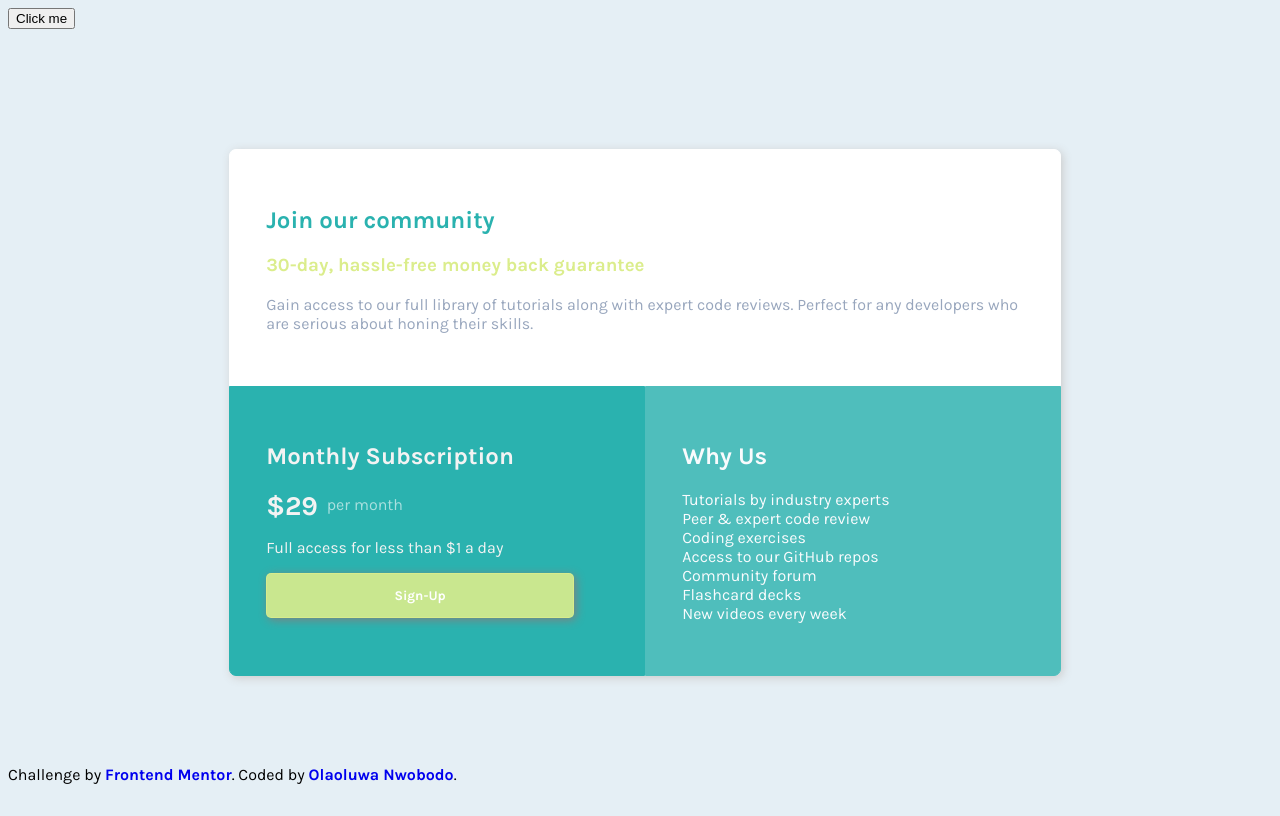
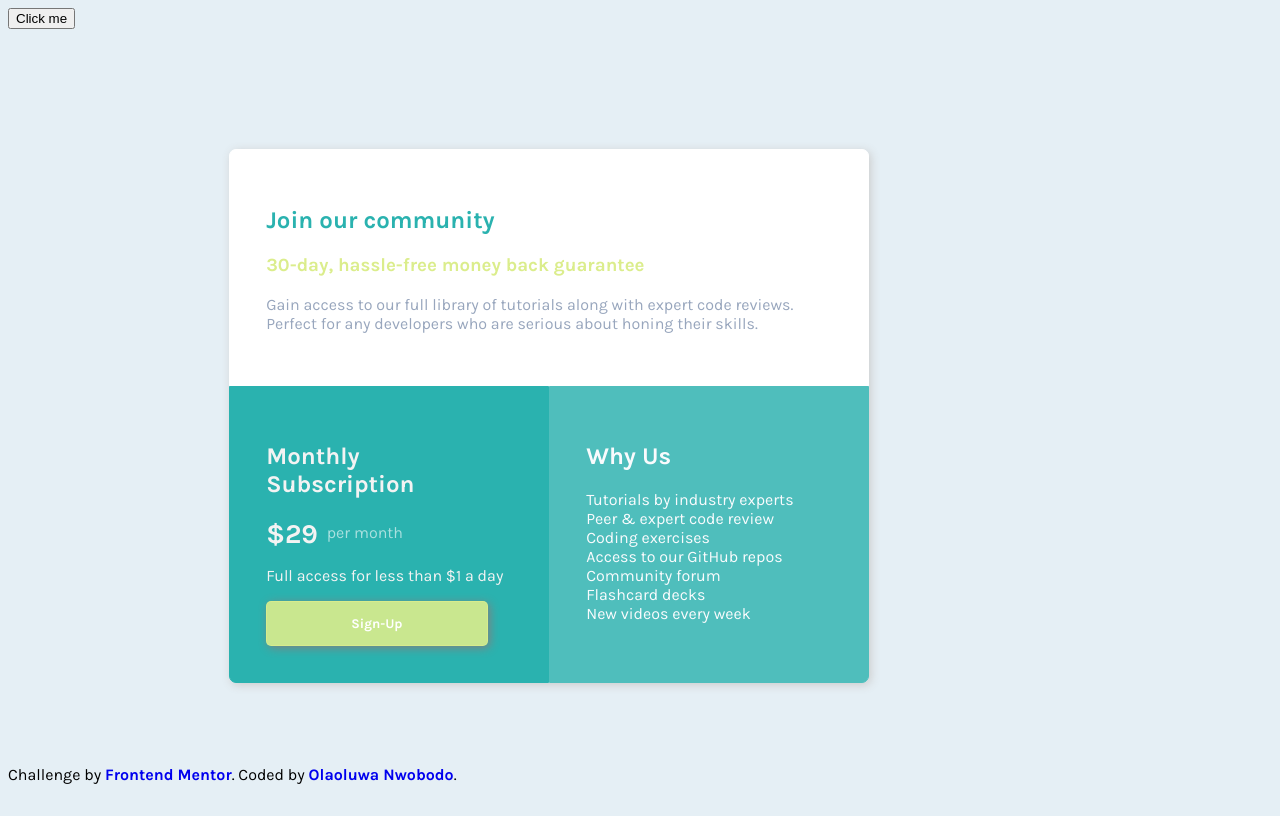
Before and after one commit to McNobzy/pricing-card-frontend-mentor-challenge, a plain HTML site: page index.html in a window 1280 px wide. Drawn offline with Linux system fonts and the light colour scheme.

Commit message:
Update style.css

```diff
--- a/style.css
+++ b/style.css
@@ -18,7 +18,7 @@ body {
 
 .container {
   position: relative;
-  width: 65vw;
+  width: 50vw;
   left: 17.5%;
   top: 15%;
   text-align: left;
```
